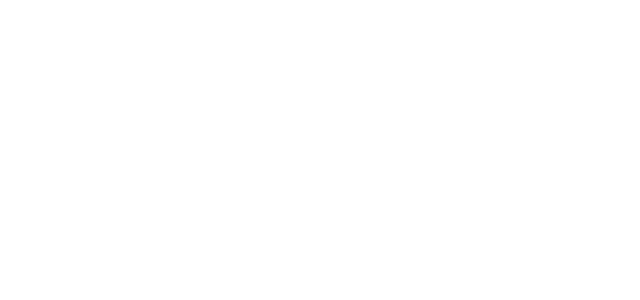
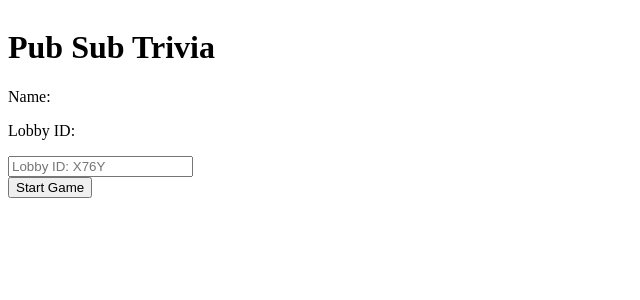
Before and after one commit to Pub-Sub-Trivia/Pub-Sub-Trivia, a React app: page /create in a window 1280 px wide. Shown: the top 300 px of the page, without its empty margins (0-640 px from the left). Built offline with nearby package versions, Linux system fonts and the light colour scheme.

Commit message:
added trivia app, timer

```diff
--- a/client/App.jsx
+++ b/client/App.jsx
@@ -17,7 +17,7 @@ import {NameProvider} from './context/NameContext.jsx'
 
 export default function App(){
     return(
-        <NameProvider>
+
         <div>
         <h1>Pub Sub Trivia</h1>
         <Router>
@@ -27,14 +27,17 @@ export default function App(){
                     <Join/>
                 </Route>
 
+                <Route path="/create">
+                    <NameProvider>
+                        <Create/>
+                    </NameProvider>
+                </Route>
 
-                    <Route path="/create">
-                        <Create/>
-                    </Route>
-
-                    <Route path="/settings">
+                <Route path="/settings">
+                    <NameProvider>
                         <Settings />
-                    </Route>
+                    </NameProvider>
+                </Route>
 
                 <Route path="/triviamain">
                     <TriviaMain/>
@@ -59,6 +62,6 @@ export default function App(){
             </Switch>
         </Router>
         </div>
-        </NameProvider>
+
     )
 }
--- a/client/components/Create2a.jsx
+++ b/client/components/Create2a.jsx
@@ -1,10 +1,15 @@
-import React, {Component, useState, useEffect} from 'react';
+import React, {Component, useState, useEffect, useContext} from 'react';
 //react-router-dom
 import {BrowserRouter as Router, Switch, Route, Link } from "react-router-dom";
+import {NameContext} from '../context/NameContext.jsx'
 
 export default function create(){
+  const [name, setName] =  useContext(NameContext);
+
   return(
     <div>
+      <p>Name:</p>
+      <p>{name}</p>
       <p>Lobby ID:</p>
         <input type="text" required="required" placeholder="Lobby ID: X76Y"></input>
       <div>
--- a/client/components/Settings2.jsx
+++ b/client/components/Settings2.jsx
@@ -1,7 +1,7 @@
 import React, {Component, useState, useEffect, useContext} from 'react';
 //react-router-dom
 import {BrowserRouter as Router, Switch, Route, Link } from "react-router-dom";
-import NameContext from '../context/NameContext.jsx'
+import {NameContext} from '../context/NameContext.jsx'
 
 export default function create(){
   const [subcategories, setSubcategories] = useState(undefined);
--- a/client/components/TriviaMain3.jsx
+++ b/client/components/TriviaMain3.jsx
@@ -5,14 +5,21 @@ import {BrowserRouter as Router, Switch, Route, Link } from "react-router-dom";
 
 
 export default function create(){
+  const[timer, setTimer] = useState(45);
+  setTimeout(() => setTimer(timer-1), 1000);
+  if(timer<=0){
+
+  }
+
   return(
     <div>
       <div>
         <h3>Question #: </h3>
         <h3>Time Remaining: </h3>
+        <p>timer:{timer}</p>
       </div>
       <div>
-        <button> A. placeholder</button>
+        <button > A. placeholder</button>
         <button> B. placeholder</button>
         <button> C. placeholder</button>
         <button> D. placeholder</button>
--- a/client/context/NameContext.jsx
+++ b/client/context/NameContext.jsx
@@ -6,5 +6,5 @@ export const NameContext = createContext();
 export const NameProvider = props =>{
     const [name, setName] = useState('');
 
-    return(<NameContext.Provider value={[name,setName]}></NameContext.Provider>)
+    return(<NameContext.Provider value={[name,setName]}>{props.children}</NameContext.Provider>)
 }
--- a/package.json
+++ b/package.json
@@ -7,7 +7,7 @@
     "test": "echo \"Error: no test specified\" && exit 1",
     "start": "nodemon server/server.js",
     "build": "cross-env NODE_ENV=production \"webpack -w\"",
-    "dev": "cross-env NODE_ENV=development webpack-dev-server --open\" \"nodemon server/server.js\""
+    "dev": "concurrently \"cross-env NODE_ENV=development webpack-dev-server --open\" \"nodemon server/server.js\""
   },
   "repository": {
     "type": "git",
```
Also changed, not shown: client/context/QuestionContext.jsx (added).
